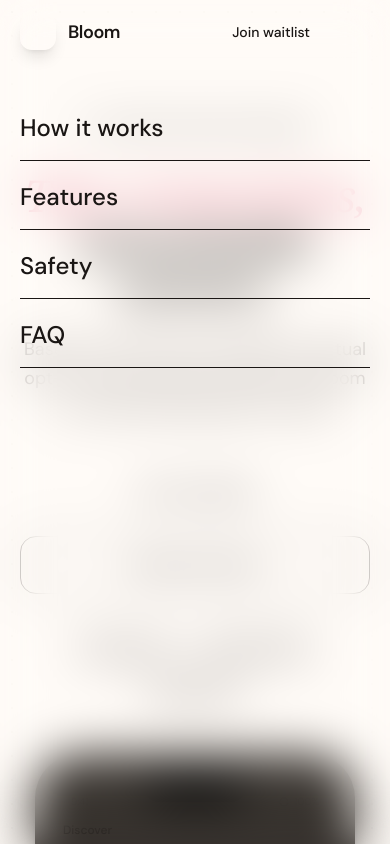
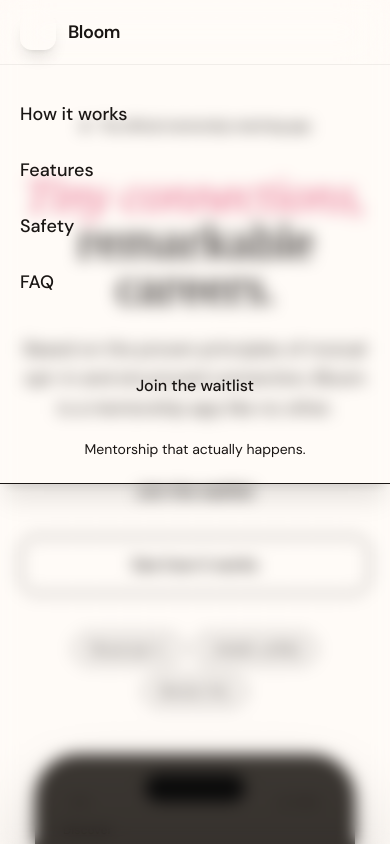
Before and after one commit to RonitManchanda/bloom-site, a Next.js app: page / in a window 390 px wide. Both pictures are taken after a click on the button 360 px from the left and 32 px from the top of the page. Shown: the top 844 px of the page. Built offline with nearby package versions, Linux system fonts and the light colour scheme; a web font is replaced by a local one.

Commit message:
Add navigation menu for mobile UI

```diff
--- a/components/sections/Navbar.tsx
+++ b/components/sections/Navbar.tsx
@@ -1,9 +1,9 @@
 "use client";
 
 import { useState, useEffect } from "react";
+import { motion, AnimatePresence } from "framer-motion";
 import Container from "@/components/ui/Container";
 import Button from "@/components/ui/Button";
-import { motion, fadeIn } from "@/components/ui/Motion";
 
 export default function Navbar() {
   const [scrolled, setScrolled] = useState(false);
@@ -17,6 +17,29 @@
     return () => window.removeEventListener("scroll", handleScroll);
   }, []);
 
+  // Close mobile menu when screen is resized to desktop
+  useEffect(() => {
+    const handleResize = () => {
+      if (window.innerWidth >= 768) {
+        setMobileMenuOpen(false);
+      }
+    };
+    window.addEventListener("resize", handleResize);
+    return () => window.removeEventListener("resize", handleResize);
+  }, []);
+
+  // Prevent body scroll when mobile menu is open
+  useEffect(() => {
+    if (mobileMenuOpen) {
+      document.body.style.overflow = "hidden";
+    } else {
+      document.body.style.overflow = "unset";
+    }
+    return () => {
+      document.body.style.overflow = "unset";
+    };
+  }, [mobileMenuOpen]);
+
   const navLinks = [
     { label: "How it works", href: "#how-it-works" },
     { label: "Features", href: "#features" },
@@ -24,18 +47,22 @@
     { label: "FAQ", href: "#faq" },
   ];
 
+  const handleLinkClick = () => {
+    setMobileMenuOpen(false);
+  };
+
   return (
     <>
       <motion.header
         initial={{ y: -20, opacity: 0 }}
         animate={{ y: 0, opacity: 1 }}
-        transition={{ duration: 0.6, ease: [0.16, 1, 0.3, 1] }}
+        transition={{ duration: 0.6, ease: "easeOut" }}
         className={`
           fixed top-0 left-0 right-0 z-50
           transition-all duration-500
           ${
-            scrolled
-              ? "bg-[--color-cream]/90 backdrop-blur-xl shadow-[0_1px_0_rgba(26,22,20,0.06)]"
+            scrolled || mobileMenuOpen
+              ? "bg-[--color-cream]/95 backdrop-blur-xl shadow-[0_1px_0_rgba(26,22,20,0.06)]"
               : "bg-transparent"
           }
         `}
@@ -79,38 +106,42 @@
               ))}
             </div>
 
-            {/* CTA */}
-            <div className="flex items-center gap-4">
+            {/* Right side: CTA + Mobile menu toggle */}
+            <div className="flex items-center gap-3">
+              {/* Desktop CTA */}
+              <div className="hidden sm:block">
                 <Button href="#join" size="small">
                   Join waitlist
                 </Button>
+              </div>
 
               {/* Mobile menu toggle */}
               <button
                 onClick={() => setMobileMenuOpen(!mobileMenuOpen)}
-                className="md:hidden p-2 -mr-2"
+                className="md:hidden p-2 -mr-2 rounded-lg hover:bg-[--color-ink]/5 transition-colors"
                 aria-label="Toggle menu"
+                aria-expanded={mobileMenuOpen}
               >
-                <div className="w-5 h-4 flex flex-col justify-between">
+                <div className="w-6 h-5 flex flex-col justify-center items-center gap-1.5">
                   <span
                     className={`
-                      w-full h-0.5 bg-[--color-ink] rounded-full
-                      transition-all duration-300 origin-center
-                      ${mobileMenuOpen ? "rotate-45 translate-y-[7px]" : ""}
+                      w-6 h-0.5 bg-[--color-ink] rounded-full
+                      transition-all duration-300 ease-out
+                      ${mobileMenuOpen ? "rotate-45 translate-y-2" : ""}
                     `}
                   />
                   <span
                     className={`
-                      w-full h-0.5 bg-[--color-ink] rounded-full
-                      transition-all duration-300
-                      ${mobileMenuOpen ? "opacity-0" : ""}
+                      w-6 h-0.5 bg-[--color-ink] rounded-full
+                      transition-all duration-300 ease-out
+                      ${mobileMenuOpen ? "opacity-0 scale-0" : ""}
                     `}
                   />
                   <span
                     className={`
-                      w-full h-0.5 bg-[--color-ink] rounded-full
-                      transition-all duration-300 origin-center
-                      ${mobileMenuOpen ? "-rotate-45 -translate-y-[7px]" : ""}
+                      w-6 h-0.5 bg-[--color-ink] rounded-full
+                      transition-all duration-300 ease-out
+                      ${mobileMenuOpen ? "-rotate-45 -translate-y-2" : ""}
                     `}
                   />
                 </div>
@@ -120,43 +151,104 @@
         </Container>
       </motion.header>
 
-      {/* Mobile Menu */}
+      {/* Mobile Menu Overlay */}
+      <AnimatePresence>
+        {mobileMenuOpen && (
           <motion.div
-        initial={false}
-        animate={{
-          opacity: mobileMenuOpen ? 1 : 0,
-          pointerEvents: mobileMenuOpen ? "auto" : "none",
-        }}
+            initial={{ opacity: 0 }}
+            animate={{ opacity: 1 }}
+            exit={{ opacity: 0 }}
             transition={{ duration: 0.2 }}
+            className="fixed inset-0 z-40 md:hidden"
+          >
+            {/* Backdrop */}
+            <motion.div
+              initial={{ opacity: 0 }}
+              animate={{ opacity: 1 }}
+              exit={{ opacity: 0 }}
+              className="absolute inset-0 bg-[--color-ink]/20 backdrop-blur-sm"
+              onClick={() => setMobileMenuOpen(false)}
+            />
+
+            {/* Menu panel */}
+            <motion.div
+              initial={{ opacity: 0, y: -20 }}
+              animate={{ opacity: 1, y: 0 }}
+              exit={{ opacity: 0, y: -20 }}
+              transition={{ duration: 0.3, ease: "easeOut" }}
               className="
-          fixed inset-0 z-40 md:hidden
-          bg-[--color-cream]/98 backdrop-blur-xl
+                absolute top-16 left-0 right-0
+                bg-[--color-cream] border-b border-[--color-border]
+                shadow-xl
               "
             >
-        <Container className="pt-24">
-          <nav className="flex flex-col gap-1">
+              <Container>
+                <nav className="py-6">
+                  {/* Navigation links */}
+                  <div className="space-y-1">
                     {navLinks.map((link, i) => (
                       <motion.a
                         key={link.label}
                         href={link.href}
-                onClick={() => setMobileMenuOpen(false)}
+                        onClick={handleLinkClick}
                         initial={{ opacity: 0, x: -20 }}
-                animate={{
-                  opacity: mobileMenuOpen ? 1 : 0,
-                  x: mobileMenuOpen ? 0 : -20,
-                }}
-                transition={{ delay: i * 0.05 + 0.1 }}
+                        animate={{ opacity: 1, x: 0 }}
+                        transition={{ delay: i * 0.05 + 0.1, duration: 0.3 }}
                         className="
-                  py-4 text-2xl font-medium text-[--color-ink]
-                  border-b border-[--color-border]
+                          block py-3 px-4 -mx-4 rounded-xl
+                          text-lg font-medium text-[--color-ink]
+                          hover:bg-[--color-ink]/5
+                          transition-colors duration-200
                         "
                       >
                         {link.label}
                       </motion.a>
                     ))}
+                  </div>
+
+                  {/* Divider */}
+                  <motion.div
+                    initial={{ opacity: 0, scaleX: 0 }}
+                    animate={{ opacity: 1, scaleX: 1 }}
+                    transition={{ delay: 0.3, duration: 0.3 }}
+                    className="my-6 h-px bg-[--color-border]"
+                  />
+
+                  {/* Mobile CTA */}
+                  <motion.div
+                    initial={{ opacity: 0, y: 10 }}
+                    animate={{ opacity: 1, y: 0 }}
+                    transition={{ delay: 0.35, duration: 0.3 }}
+                  >
+                    <a
+                      href="#join"
+                      onClick={handleLinkClick}
+                      className="
+                        block w-full py-4 rounded-xl text-center
+                        bg-[--color-ink] text-white font-medium
+                        hover:bg-[--color-ink-light]
+                        transition-colors duration-200
+                      "
+                    >
+                      Join the waitlist
+                    </a>
+                  </motion.div>
+
+                  {/* Extra info */}
+                  <motion.p
+                    initial={{ opacity: 0 }}
+                    animate={{ opacity: 1 }}
+                    transition={{ delay: 0.4, duration: 0.3 }}
+                    className="mt-6 text-center text-sm text-[--color-ink-muted]"
+                  >
+                    Mentorship that actually happens.
+                  </motion.p>
                 </nav>
               </Container>
             </motion.div>
+          </motion.div>
+        )}
+      </AnimatePresence>
     </>
   );
 }
```
Lines whose indentation alone changed are shown as unchanged.
